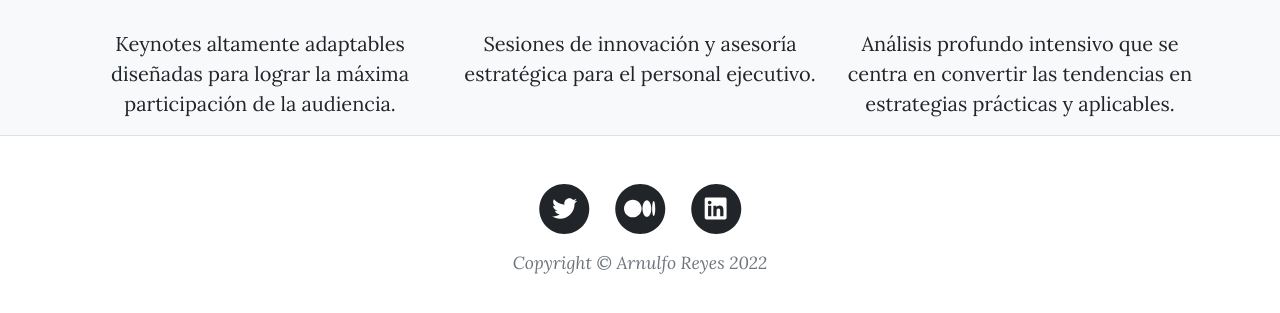
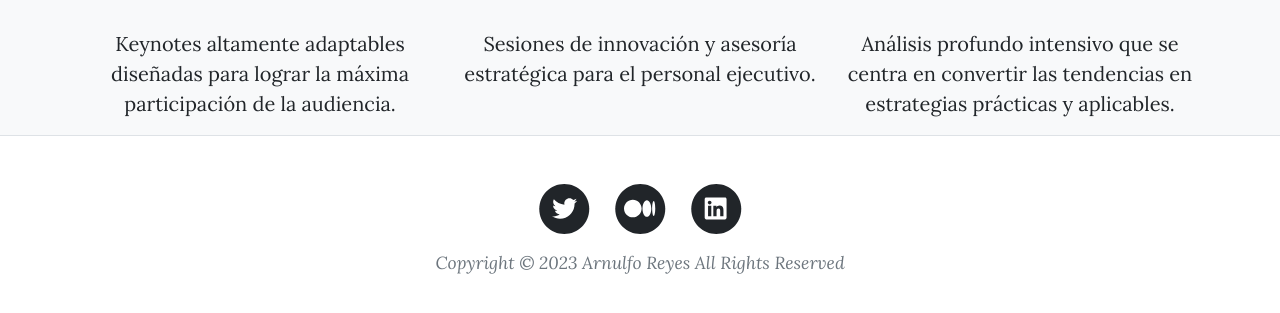
Before and after one commit to yosef7/personal-page-1, a plain HTML site: page index.html in a window 1280 px wide. Shown: the part 809-1122 px from the top of the page. Drawn offline with nearby package versions, Linux system fonts and the light colour scheme.

Commit message:
actualización de detalles index y about

```diff
--- a/index.html
+++ b/index.html
@@ -116,7 +116,8 @@
               </a>
             </li>
           </ul>
-          <div class="small text-center text-muted fst-italic">Copyright &copy; Arnulfo Reyes 2022</div>
+          <div class="small text-center text-muted fst-italic">Copyright &copy;
+          <script>document.write(new Date().getFullYear())</script> Arnulfo Reyes All Rights Reserved</div>
         </div>
       </div>
     </div>
```
Also changed, not shown: about.html (+1 -1 lines).
